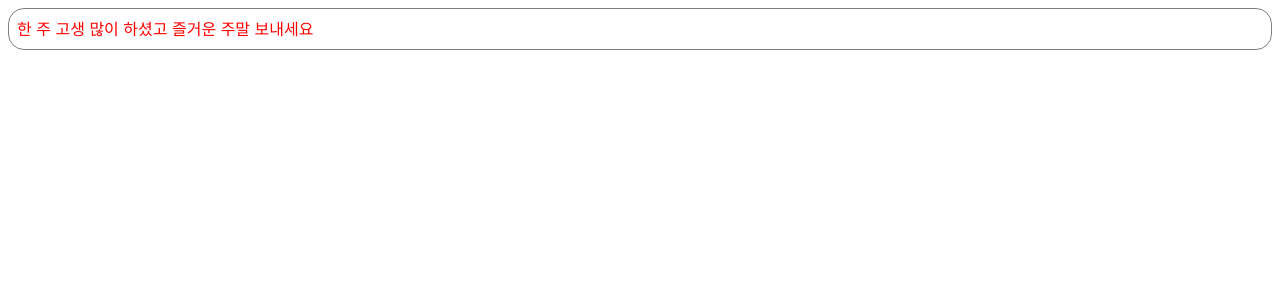
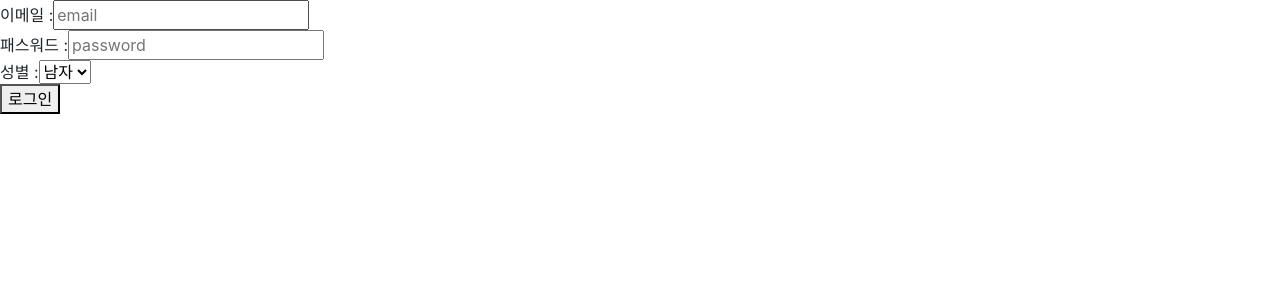
Before and after one commit to hsuncho/inspire-js-and-react-study, a React (Create React App) app in the folder inspire-react/: page / in a window 1280 px wide. Shown: the top 300 px of the page. Built offline with nearby package versions, Linux system fonts and the light colour scheme.

Commit message:
#9: react-axios

```diff
--- /dev/null
+++ b/inspire-react/db.json
@@ -0,0 +1,22 @@
+{
+  "todos": [
+    {
+      "id": 1,
+      "content": "hi hello"
+    }
+  ],
+  "users": [
+    {
+      "email": "abc",
+      "passwd": "aa",
+      "gender": "",
+      "id": 1
+    },
+    {
+      "email": "efg",
+      "passwd": "aa",
+      "gender": "여자",
+      "id": 2
+    }
+  ]
+}
--- a/inspire-react/package.json
+++ b/inspire-react/package.json
@@ -7,9 +7,12 @@
     "@testing-library/jest-dom": "^6.6.4",
     "@testing-library/react": "^16.3.0",
     "@testing-library/user-event": "^13.5.0",
+    "axios": "^1.11.0",
     "react": "^19.1.1",
     "react-dom": "^19.1.1",
+    "react-router-dom": "^7.7.1",
     "react-scripts": "5.0.1",
+    "styled-components": "^6.1.19",
     "web-vitals": "^2.1.4"
   },
   "scripts": {
--- /dev/null
+++ b/inspire-react/src/api/axios.js
@@ -0,0 +1,17 @@
+import axios from "axios";
+
+const api = axios.create({
+    baseURL : 'http://localhost:4000/',
+    withCredentials : true
+});
+
+export default api;
+
+/*
+비동기 통신을 할 때 브라우저 보안 정책으로 인한 CORS 문제가 발생한다
+Cross-Origin-Resource Sharing
+
+인터셉터 개념을 이용해서
+- 인증된 사용자의 액세스 토큰 확인
+- 토큰이 만료된 경우 자동 재발급 요청
+*/
--- a/inspire-react/src/index.js
+++ b/inspire-react/src/index.js
@@ -30,9 +30,11 @@ import reportWebVitals from './reportWebVitals';
 // );
 
 import NotificationPage from './page/hook/NotificationPage';
+import SignUpPage from './page/form/SignUpPage';
 const root = ReactDOM.createRoot(document.getElementById('root'));
 root.render(
-    <NotificationPage />
+    // <NotificationPage />
+    <SignUpPage />
 );
 
 // If you want to start measuring performance in your app, pass a function
--- /dev/null
+++ b/inspire-react/src/page/form/SignUpPage.jsx
@@ -0,0 +1,80 @@
+import { useState } from "react";
+import api from "../../api/axios";
+
+const SignUpPage = () => {
+
+    const [email, setEmail]   = useState('');
+    const [passwd, setPasswd] = useState('');
+    const [gender, setGender] = useState('');
+
+    const emailHandler = (e) => {
+        setEmail(e.target.value);
+        console.log("[debug] >>> email = " , email);
+    }
+    const passwdHandler = (e) => {
+        setPasswd(e.target.value);
+        console.log("[debug] >>> passwd = " , passwd);
+    }
+    const genderHandler = (e) => {
+        console.log("[debug] >>> gender = " , gender);
+        setGender(e.target.value);
+    }
+    const submitHandler = async (email, passwd, gender) => {
+        console.log("[debug] >>> gender = " , email, passwd, gender);
+
+        /*
+        fetch api , axios 통신을 통해서 데이터를 전달받고
+        필요한 경우 화면 전환 및 전달받은 데이터를
+        props 전달 또는
+        context api 나 외부전역상태관리 라이브러리를 이용해서 공유할 수 있다.
+        */
+
+        const data = {
+            email : email,
+            passwd : passwd,
+            gender : gender
+        }
+
+        /*
+        post : 입력
+        get : 데이터 가져올 때
+        put : 데이터 수정
+        delete : 데이터 삭제
+        */
+
+        const response = await api.post('users', data);
+        console.log("[debug] >>> axios /users post ");
+        console.log("[debug] >>> response ", response);
+
+    }
+    return (
+        <div>
+            <form>
+                <label>
+                    이메일 :
+                    <input  type="text"
+                            placeholder="email"
+                            value={email}
+                            onChange={emailHandler} /><br/>
+                    패스워드 :
+                    <input  type="text"
+                            placeholder="password"
+                            value={passwd}
+                            onChange={passwdHandler} /><br/>
+                    성별 :
+                    <select value={gender}
+                            onChange={genderHandler}>
+
+                        <option value="남자">남자</option>
+                        <option value="여자">여자</option>
+                    </select>
+                </label>
+                <br/>
+                <button type="button"
+                        onClick={() => submitHandler(email, passwd, gender) }>로그인</button>
+            </form>
+        </div>
+    ) ;
+}
+
+export default SignUpPage ;
```
Also changed, not shown: 1 other file (tests, documents, lock files or other folders).
